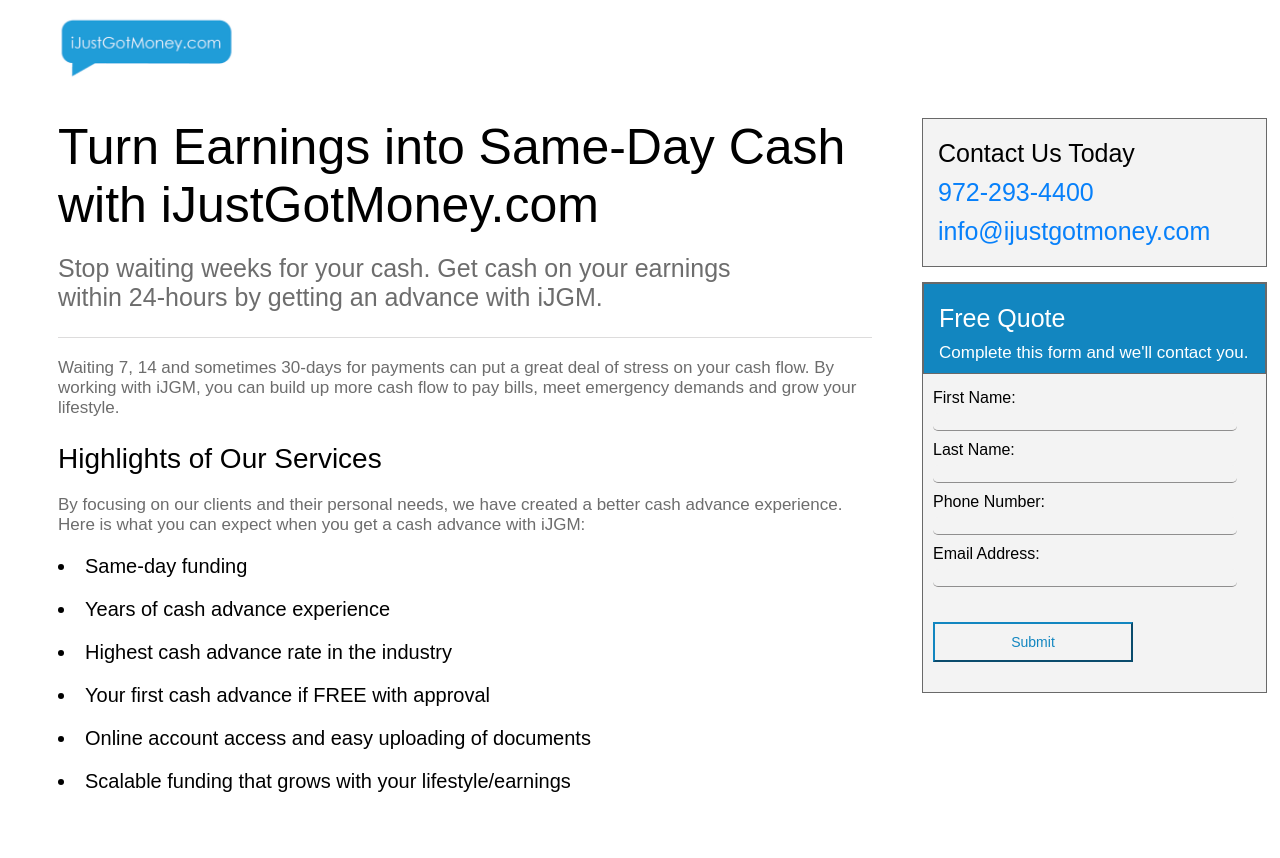
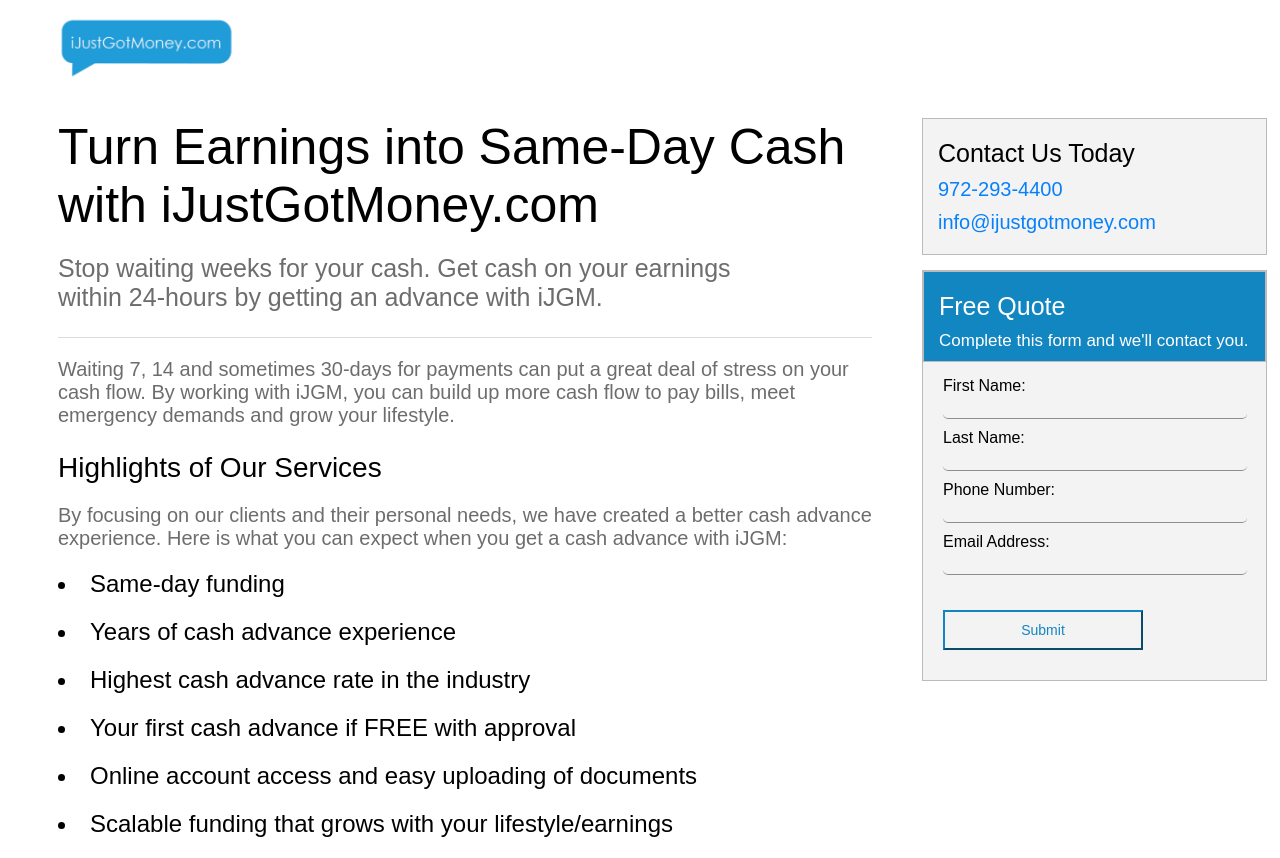
Before and after one commit to acrest/ijustgotmoney, an Angular app: page / in a window 1280 px wide. Before the commit the page ends 813 px from the top, so only its background shows below. Built offline with nearby package versions, Linux system fonts and the light colour scheme.

Commit message:
fonts and some styling

```diff
--- a/src/components/landing-page/landing-page.scss
+++ b/src/components/landing-page/landing-page.scss
@@ -33,6 +33,8 @@
 				margin-right: 100px;
 				font-size: 25px;
 				margin-bottom: 25px;
+				font-family: sans-serif;
+				font-weight: 100;
 			}
 			border-bottom: 1px solid #dddcdc;
 			margin-right: 50px;
@@ -46,8 +48,10 @@
 				.highlights {
 					.pre-highlight {
 						margin-top: 20px;
-						font-size: 17px;
+						font-size: 20px;
 						margin-bottom: 25px;
+						font-family: sans-serif;
+						font-weight: 100;
 					}
 					.title {
 						color: black;
@@ -55,15 +59,17 @@
 						margin-top:	20px;
 					}
 					.sub-title {
-						font-size: 17px;
+						font-size: 20px;
 						margin-top: 20px;
 						margin-bottom: 20px;
+						font-family: sans-serif;
+						font-weight: 100;
 					}
 					li {
 						margin-top: 20px;
 						margin-bottom: 20px;
 						color: black;
-						font-size: 20px;
+						font-size: 24px;
 					}
 				}
 				.contact {
@@ -101,7 +107,7 @@
 		top: 20%;
 		left: 34%;
 		.title {
-			border: 1px solid #696969;
+			border: .5px solid #bbbbbb;
 			margin-bottom: 15px;
 			padding-top: 20px;
 			background-color: #f3f3f3;
@@ -110,15 +116,17 @@
 			.display-phone {
 				margin-top: 10px;
 				color: rgb(7, 128, 250);
+				font-size: 20px
 			}
 			.display-email {
 				margin-top: 10px;
 				color: rgb(7, 128, 250);
 				padding-bottom: 20px;
+				font-size: 20px
 			}
 		}
 		.inputs {
-			border: 1px solid #696969;
+			border: .5px solid #bbbbbb;
 			background-color: #f3f3f3;
 			text-align: left;
 			.title {
@@ -131,17 +139,20 @@
 					margin-top: 10px;
 					margin-bottom: 10px;
 					font-size: 17px;
+					font-family: sans-serif;
+					font-weight: 100;
 				}
 			}
 			.field-name {
-				margin-left: 10px;
+				margin-left: 20px;
 				margin-bottom: 5px;
 			}
 			input {
-				margin-left: 10px;
+				margin-left: 20px;
 				margin-bottom:10px;
 				width: 300px;
-			background-color: #f3f3f3;
+				hight: 20px;
+				background-color: #f3f3f3;
 				border-top: none;
 				border-left: none;
 				border-right: none;
@@ -149,7 +160,7 @@
 				border-bottom: 1px solid #8f8e8e;
 			}
 			button {
-				margin-left: 10px;
+				margin-left: 20px;
 				margin-top: 25px;
 				background-color: #f3f3f3;
 				color: rgb(18, 134, 192);
```
Also changed, not shown: 3 other files (tests, documents, lock files or other folders).
